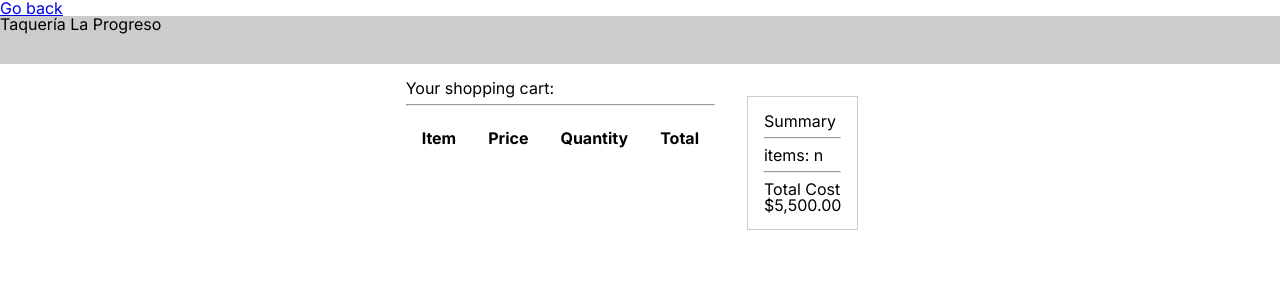
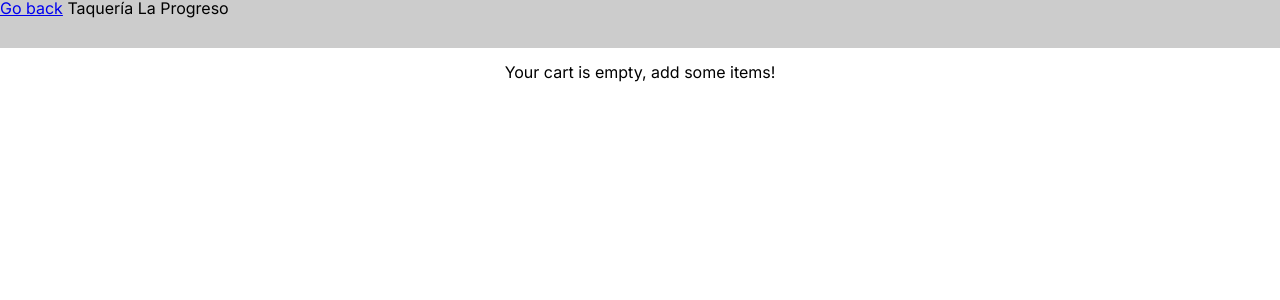
Before and after one commit to Yeblanca/dmenu, a Next.js app: page /cart in a window 1280 px wide. Shown: the top 300 px of the page. Built offline with nearby package versions, Linux system fonts and the light colour scheme.

Commit message:
Redux working, creating detail page

```diff
--- a/app/cart/page.tsx
+++ b/app/cart/page.tsx
@@ -4,22 +4,29 @@
 import React from 'react'
 import { useDispatch, useSelector } from 'react-redux';
 import { formatPrice } from '../lib/utils';
-import { updateQuantity } from '@/state/cartSlice';
+import { updateQuantity, removeFromCart, getTotalPrice, getQuantity } from '@/state/cartSlice';
 
 const CartPage = () => {
   const productsInCart = useAppSelector(state => state.cart.value.items)
+  const totalPrice = useAppSelector(getTotalPrice);
+  const totalQuantity = useAppSelector(getQuantity);
   const dispatch = useDispatch<AppDispatch>();
 
   const handleChange = (id: string, quantity: number) => {
     dispatch(updateQuantity({id, quantity}));
   }
 
+  const handleClick = (id: string) => {
+    dispatch(removeFromCart(id));
+  }
+
+
   return (
     <div className="cart-main">
-      <Link href="/">Go back</Link>
-      <div className="cart-header">Taquería La Progreso</div>
+
+      <div className="cart-header"><Link href="/">Go back</Link> Taquería La Progreso</div>
       <div className="cart-content">
-        <div className="cart-table">
+      {(productsInCart.length === 0) ? ( <div>Your cart is empty, add some items!</div>) : (<>        <div className="cart-table">
           <h1>Your shopping cart:</h1>
           <hr />
           <table>
@@ -37,7 +44,7 @@
                   <tr key={product.product.id}>
                     <td>{product.product.name}</td>
                     <td>{formatPrice(product.product.price)}</td>
-                    <td><input defaultValue={product.quantity} type='number' onChange={(e)=>handleChange(product.product.id,parseInt( e.target.value))} /><button>Remove</button></td>
+                    <td><input defaultValue={product.quantity} type='number' onChange={(e)=>handleChange(product.product.id,parseInt( e.target.value))} /><button onClick={()=>handleClick(product.product.id)}>Remove</button></td>
                     <td>${product.product.price * product.quantity}</td>
                   </tr>
                 )
@@ -49,12 +56,14 @@
           <div className="cart-summary-card">
             <h3>Summary</h3>
             <hr />
-            <p>items: n</p>
+            <p>Items:{totalQuantity}</p>
             <hr />
             <p>Total Cost</p>
-            <p>$5,500.00</p>
+              <p>{formatPrice(parseFloat(totalPrice))}</p>
+              <button>Checkout</button>
           </div>
-        </div>
+        </div></>)}
+
       </div>
     </div>
   )
--- a/app/lib/items.ts
+++ b/app/lib/items.ts
@@ -6,6 +6,28 @@
   id: number;
   name: string;
   MenuItem: MenuItem[];
+}
+
+export const getItemByslug = async (slug: string) => {
+  return await prisma.menuItem.findFirst({
+    where: {
+      slug: slug,
+    },
+    select: {
+      id: true,
+      name: true,
+      description: true,
+      price: true,
+      slug: true,
+      ItemDetail: {
+        select: {
+          type: true,
+          url: true,
+        },
+      },
+    },
+  });
+
 }
 
 export const getMenuItemsByName = async (name: string) => {
--- a/state/cartSlice.ts
+++ b/state/cartSlice.ts
@@ -1,4 +1,4 @@
-import { createSlice, PayloadAction } from '@reduxjs/toolkit';
+import { createSelector, createSlice, PayloadAction } from '@reduxjs/toolkit';
 
 // TO-DO GET CORRECT TYPE OF ITEMS.
 type InitialState = {
@@ -26,7 +26,7 @@
       if (foundItem) {
         foundItem.quantity++;
       } else {
-        state.value.items.push({ product, quantity: 1});
+        state.value.items.push({ product, quantity: 1 });
       }
     },
     updateQuantity: (state, action: PayloadAction<{ id: string, quantity: number }>) => {
@@ -35,9 +35,36 @@
       if (foundItem) {
         foundItem.quantity = quantity;
       }
+    },
+    removeFromCart: (state, action: PayloadAction<string>) => {
+      const id = action.payload;
+      state.value.items = state.value.items.filter((item) => item.product.id !== id);
+
     }
   }
 })
 
-export const { addToCart, updateQuantity } = cart.actions;
+export const { addToCart, updateQuantity, removeFromCart } = cart.actions;
 export default cart.reducer;
+
+export const getQuantity = createSelector(
+  (state) => state.cart.value.items,
+  (items) => {
+    let total = 0;
+    for (let product of items) {
+      total += product.quantity;
+    }
+    return total;
+  }
+);
+
+export const getTotalPrice = createSelector(
+  (state) => state.cart.value.items,
+  (items) => {
+    let total = 0;
+    for (let product of items) {
+      total += product.quantity * product.product.price;
+    }
+    return total.toFixed(2);
+  }
+);
--- a/styles/pages/home.scss
+++ b/styles/pages/home.scss
@@ -70,3 +70,7 @@
   margin-left: auto;
   margin-right: 1rem;
 }
+
+.search{
+ margin: 1rem;
+}
```
Also changed, not shown: app/components/Menu.tsx (+30 -12 lines), app/items/[itemSlug]/page.tsx (+10 -1 lines).
